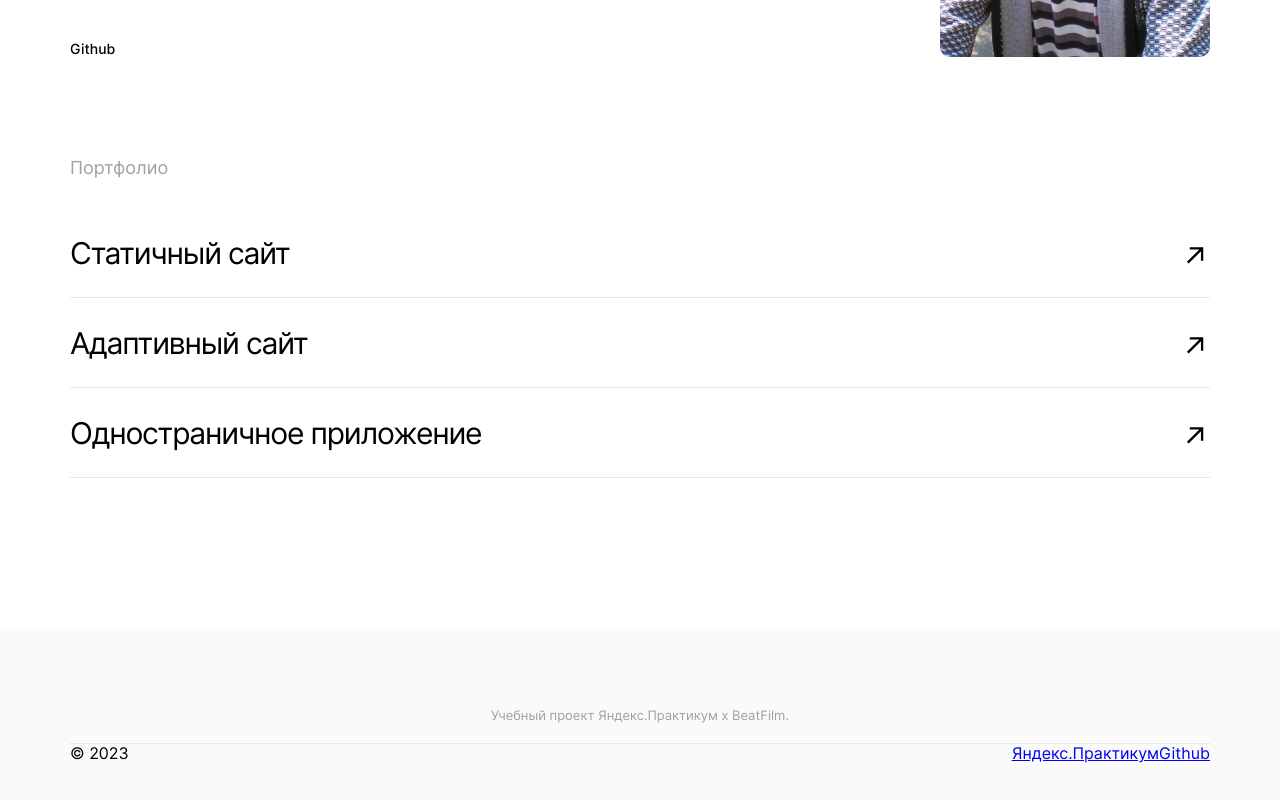
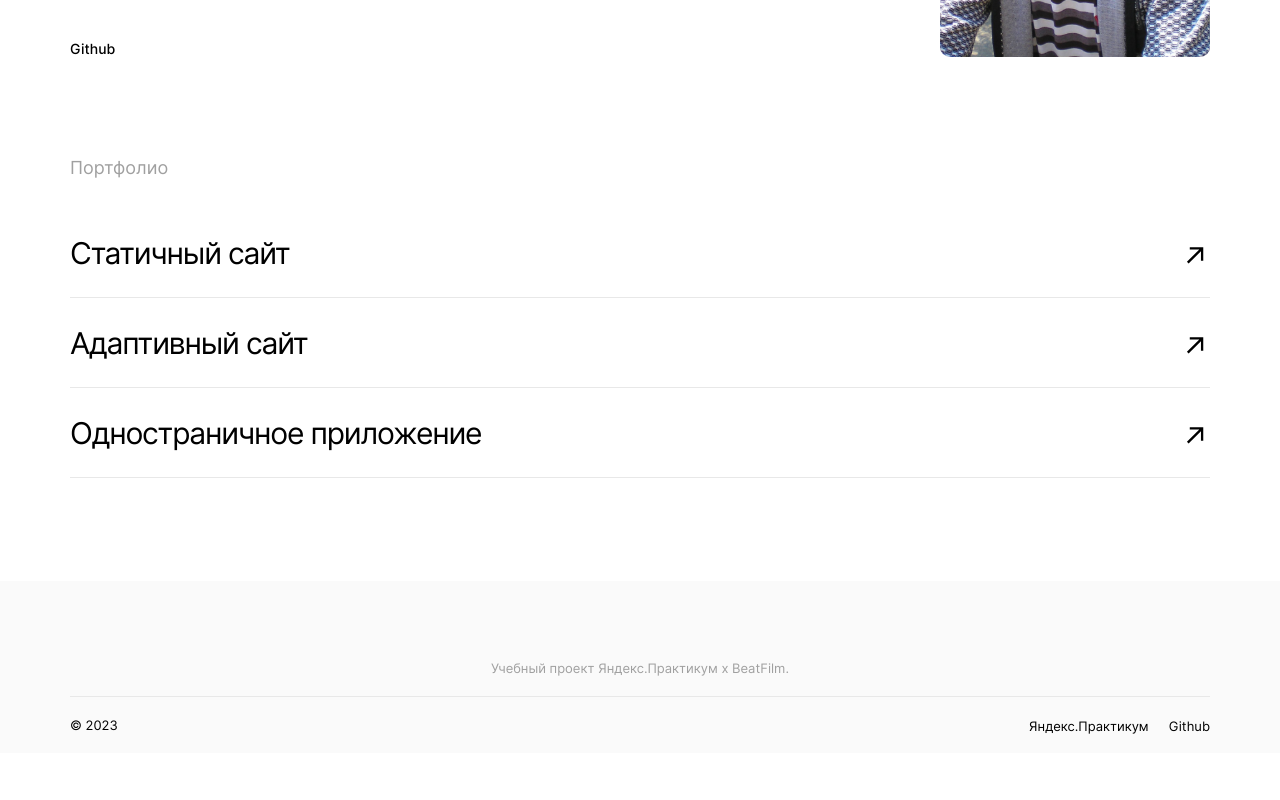
Before and after one commit to TarEvgen/movies-explorer-frontend, a React (Create React App) app: page / in a window 1280 px wide. Shown: the part 2393-3193 px from the top of the page. After the commit the page ends 3146 px from the top, so only its background shows below. Built offline with nearby package versions, Linux system fonts and the light colour scheme.

Commit message:
add portfolio

```diff
--- a/src/components/Footer/Footer.css
+++ b/src/components/Footer/Footer.css
@@ -1,7 +1,7 @@
 .footer {
   margin: 0;
   padding: 0;
-  background-color: #FAFAFA;
+  background-color: #fafafa;
   min-height: 172px;
   max-width: 1280px;
   box-sizing: border-box;
@@ -18,8 +18,8 @@ font-size: 13px;
   font-style: normal;
   font-weight: 400;
   line-height: normal;
-color: #A0A0A0;
-border-bottom: 1px solid #E8E8E8;
+  color: #a0a0a0;
+  border-bottom: 1px solid #e8e8e8;
   padding-bottom: 20px;
   text-align: center;
 }
@@ -28,31 +28,37 @@ text-align: center;
   margin: 0;
   padding: 0;
   display: flex;
-
   list-style-type: none;
   flex-direction: row;
-
-  /*justify-content: flex-end;*/
-
-
+  column-gap: 20px;
 }
 
 .footer__date {
-
   margin: 0;
   padding: 0;
-
+  font-family: Inter;
+  font-size: 13px;
+  font-style: normal;
+  font-weight: 400;
+  line-height: normal;
 }
 
 .footer__link {
-
   margin: 0;
   padding: 0;
-
-
+  font-family: Inter;
+  font-size: 13px;
+  font-style: normal;
+  font-weight: 400;
+  line-height: normal;
+  color: #000;
+  text-decoration: none;
 }
 
 .footer__block {
   display: flex;
   justify-content: space-between;
+  min-height: 56px;
+  align-items: center;
+
 }
--- a/src/components/Portfolio/Portfolio.css
+++ b/src/components/Portfolio/Portfolio.css
@@ -4,7 +4,8 @@
   max-width: 1140px;
   margin-left: 70px;
   margin-right: 70px;
-  min-height: 470px;
+
+  min-height: 423px;
 }
 
 .portfolio__title {
```
Lines whose indentation alone changed are shown as unchanged.
